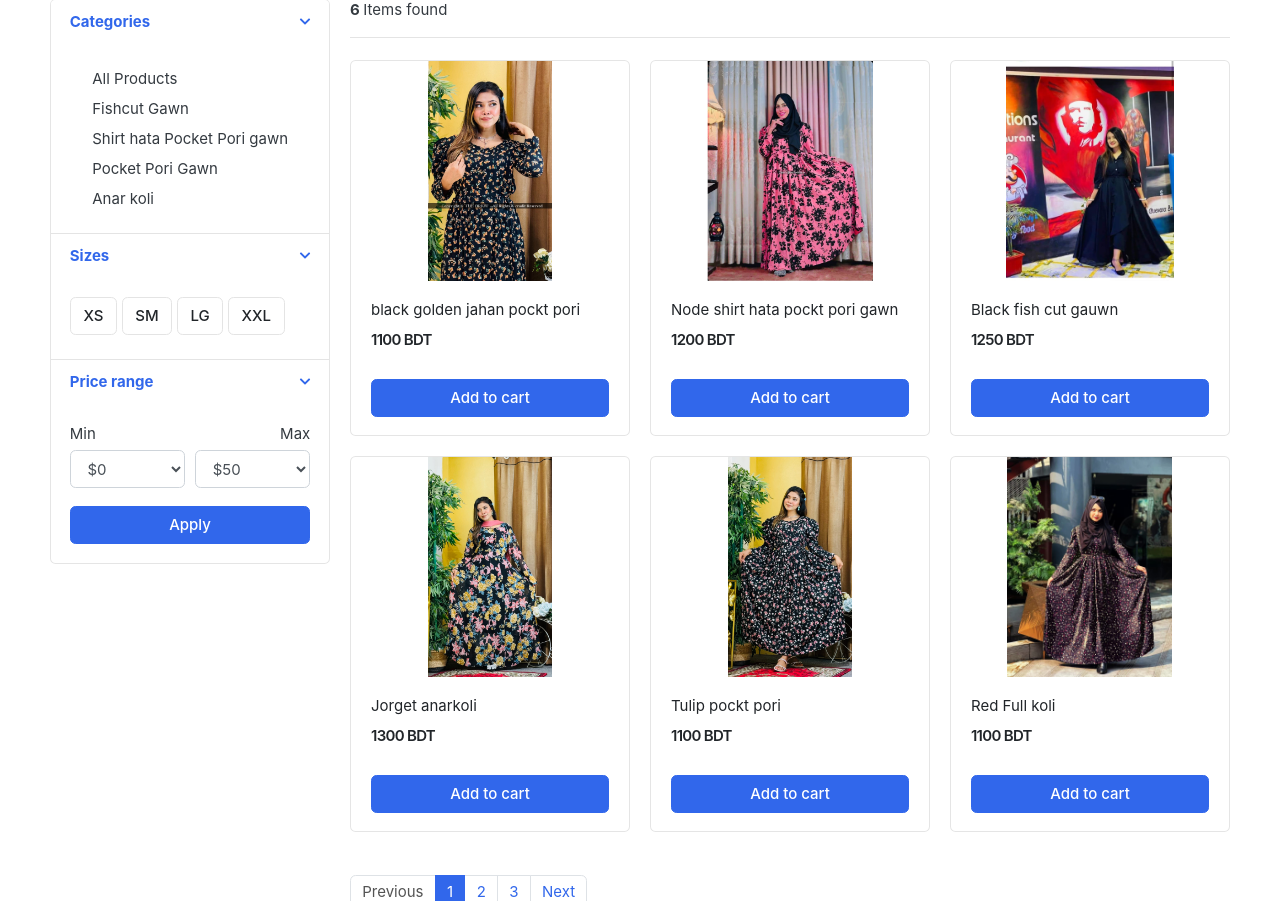
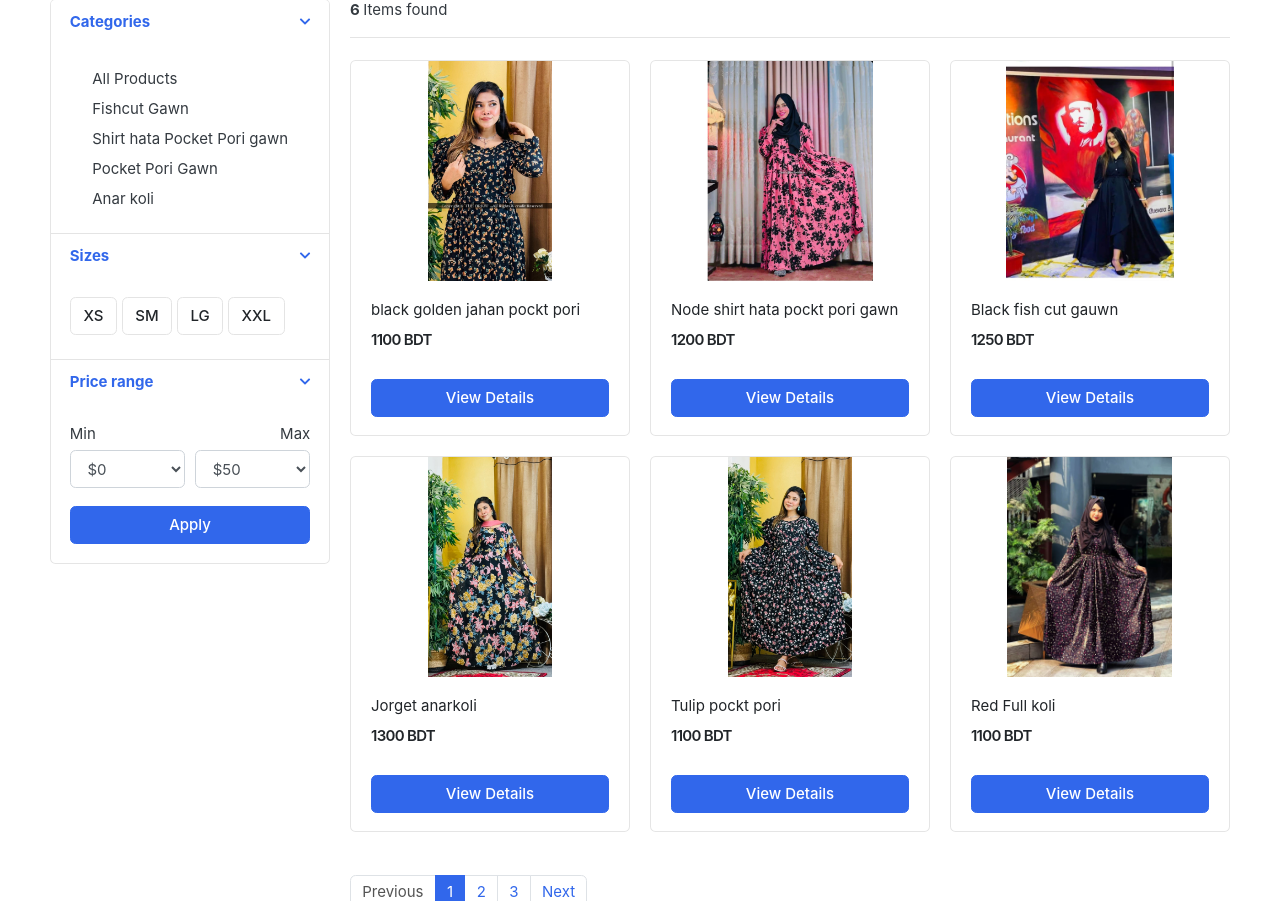
Before and after one commit to nazmul629/TheOrkitWebsites, a Django app: page /store/ in a window 1280 px wide. Shown: the part 295-1196 px from the top of the page. Run offline with Django 5.2, Linux system fonts and the light colour scheme; data comes from the database, SQL or seed files in the repository; both versions use the stored data as it was after the commit; some libraries are stand-ins or nearby versions; some web fonts are replaced.

Commit message:
update a minor bug that is  from store page.html

```diff
--- a/templates/store/store.html
+++ b/templates/store/store.html
@@ -145,7 +145,9 @@
                             <span class="price">{{product.price}} BDT</span>
                         </div> <!-- price-wrap.// -->
                     </div>
-                    <a href="{% url 'add_cart' product.id %}" class="btn btn-block btn-primary">Add to cart</a>
+
+                    <a href="{{ product.get_url }}" class="btn btn-block btn-primary">View Details</a>
+
                 </figcaption>
             </figure>
         </div> <!-- col.// -->
```
Also changed, not shown: db.sqlite3.
